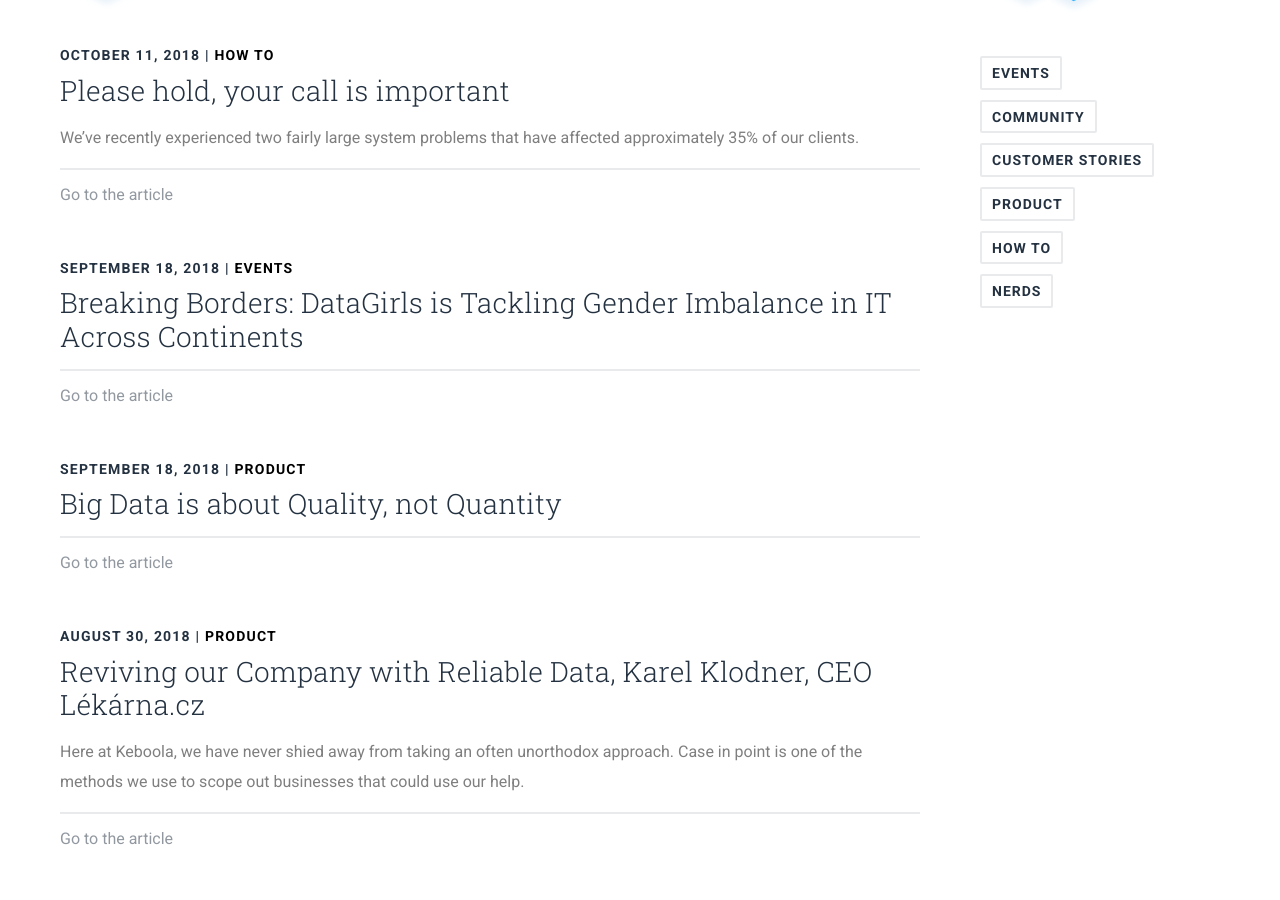
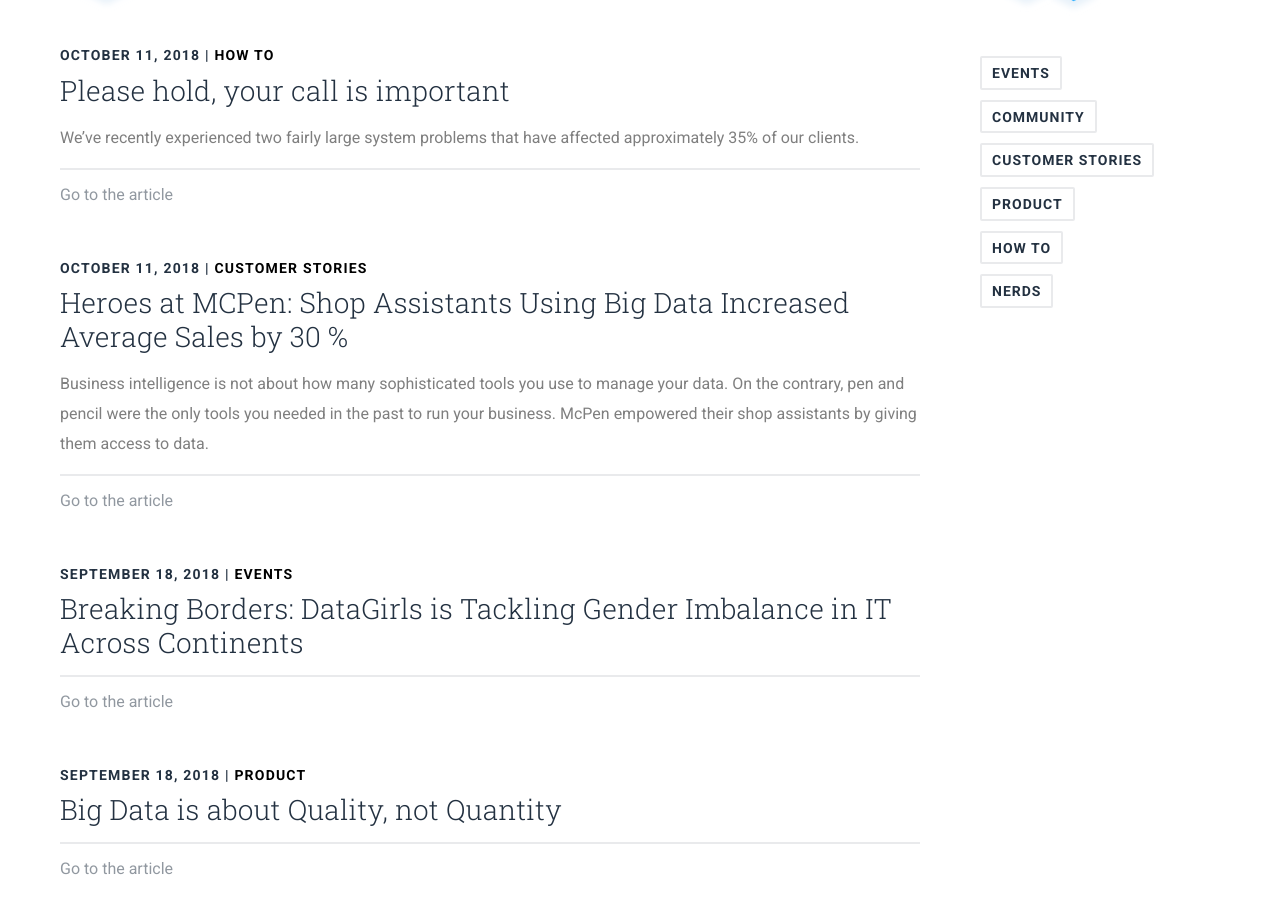
Before and after one commit to keboola/blog, a Jekyll site: the page built from index.md, in a window 1280 px wide and 900 px high, scrolled down 1391 px. Built offline with Jekyll 4.4.1, drawn with Linux system fonts in a browser that asks for light colours; nearby versions of some CDN libraries; some of the changed lines change nothing that is shown.

Commit message:
Update from Forestry.io - Published mcpen.md

```diff
--- a/_drafts/2018-10-11-mcpen.md
+++ b/_posts/2018-10-11-mcpen.md
@@ -9,17 +9,13 @@ perex: 'Business intelligence is not about how many sophisticated tools you use
   in the past to run your business. McPen empowered their shop assistants by giving
   them access to data. '
 user: pavel-dolezal
-coverphoto: "/uploads/Untitled design (8)-1.png"
-coverphoto_slider: "/uploads/how-to-become-data-driven-for-startups-keboola-4-638.jpg"
+coverphoto: ''
+coverphoto_slider: ''
 
 ---
-## **Heroes at MCPen: Shop Assistants Using Big Data Increased Average Sales by 30 %**
-
 Business intelligence is not about how sophisticated tools you use to manage your data. On the contrary, pen and pencil were the only tools you needed in the past to run your business. Everyone had that, but the key ingredient for growing your business is knowing what information you need to make better decisions. That means everyone in your company needs access to that data. Everyone needs to understand what they can do to succeed. That is why the most successful companies are the ones where data is used by anyone making decisions. MCPen is a company where shop assistants once given the access to data in the form they can easily read, approach and search through helped to raise the average purchase by 30 %. How was that possible?
 
 At Keboola we teach companies to make business decisions based on their companies data. And for that you do not need to have a large IT department analyzing links between two variables that no-one knows what they stand for (usually with the help of AI, machine learning and complex sophisticated statistical algorithms). **Data Driven Management means each and every employee has the right information to behave effectively and to earn more money** (for the company as well as for themselves). Thus the reports the employees need do not have to be complex, they must give answers to the right questions. They must work seamlessly.
-
-
 
 ![](https://lh3.googleusercontent.com/OejJl2FZBRAfVXDQGyycYw4vMC6R7D5ZrtSOHo68JXfINSFhlJR0jayDvnqORj18zJ3G2o5o0w2MbwoEpNDNan9EEx2duqtM9Z_qttOKAhYIw90uON7aavnyBB7ZB6Y3iK8d1GJq =507x189)
 
@@ -37,9 +33,9 @@ _This report shows that receipts under CZK 50 (i.e. less than 3 USD) generate 9%
 2. Make the data accessible in a comprehensible form.
 3. Use the data to make decisions every day.
 
- To be really effective, do not expect someone else to just copy and paste a solution that worked somewhere else for you. If you want to use your data and make them matter, you need to understand where the numbers come from and believe in their accuracy. That is why you need to be at the data and reports creation process.
+To be really effective, do not expect someone else to just copy and paste a solution that worked somewhere else for you. If you want to use your data and make them matter, you need to understand where the numbers come from and believe in their accuracy. That is why you need to be at the data and reports creation process.
 
- Start small. **Concentrate on one issue.** The most crucial question you need an answer for to grow your business (as was true for MCPen: Which products should I offer for up-sell?). Then you need to make sure that people who read the report have the capacity to make sensible decisions and feel responsible for their work. This is the moment when you need the second report category that **describes how successful the individual is in comparison with others.**
+Start small. **Concentrate on one issue.** The most crucial question you need an answer for to grow your business (as was true for MCPen: Which products should I offer for up-sell?). Then you need to make sure that people who read the report have the capacity to make sensible decisions and feel responsible for their work. This is the moment when you need the second report category that **describes how successful the individual is in comparison with others.**
 
 _The purpose of the report below is to show how a given employee is doing in carrying up the plan in comparison with others._
 
```
